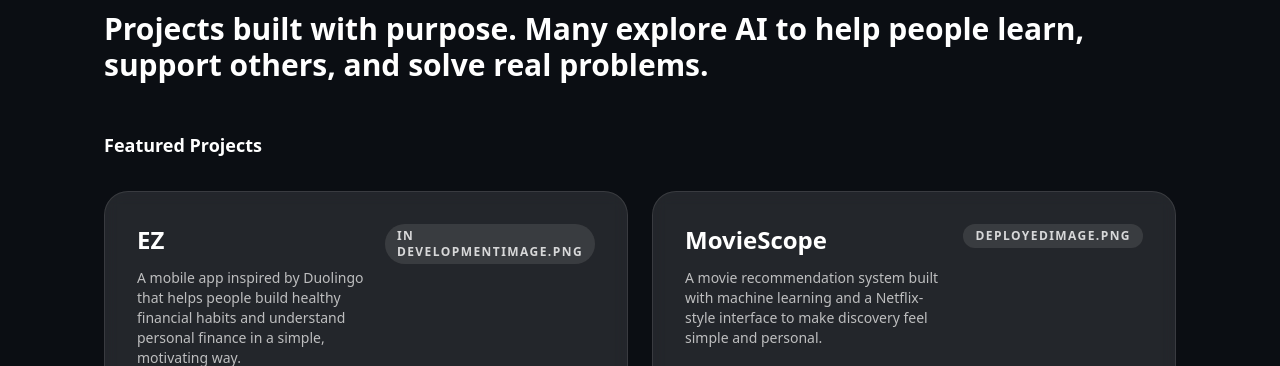
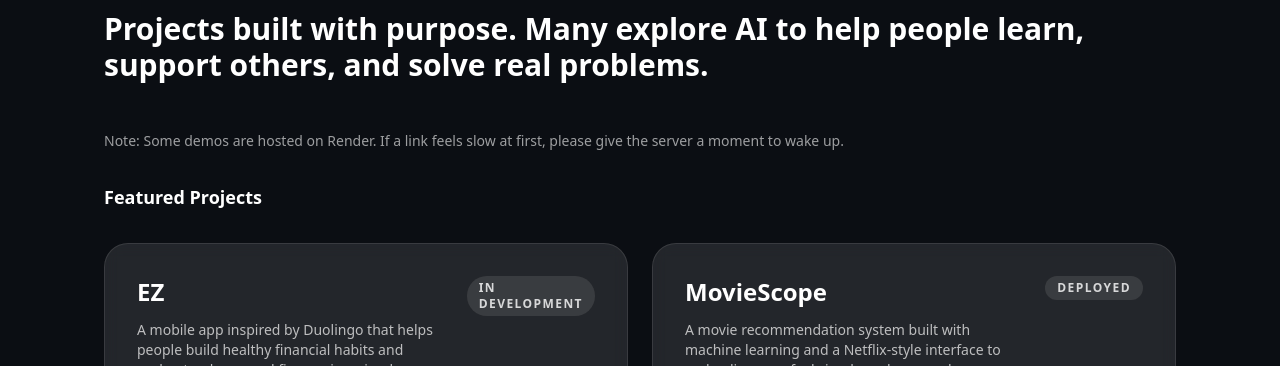
Before and after one commit to Jdtorres59/portfolio-jdt, a Next.js app: page / in a window 1280 px wide. Shown: the part 2087-2453 px from the top of the page. Built offline with nearby package versions, Linux system fonts and the light colour scheme.

Commit message:
Deploy bug fixed

```diff
--- a/src/components/sections/projects-section.tsx
+++ b/src/components/sections/projects-section.tsx
@@ -34,6 +34,7 @@ export function ProjectsSection() {
       title={dictionary.projects.title}
       subtitle={dictionary.projects.subtitle}
     >
+      <p className="mb-8 text-sm text-white/60">{dictionary.projects.note}</p>
       <div className="space-y-16">
         {grouped.map(({ category, items }) => {
           if (items.length === 0) return null;
@@ -125,7 +126,7 @@ function ProjectCard({ project, index, featured }: ProjectCardProps) {
                 <p className="mt-3 text-sm text-white/70">{description}</p>
               </div>
               <Badge className={statusStyles[project.status]} variant="status">
-                {statusLabel}image.png
+                {statusLabel}
               </Badge>
             </div>
             {video && isVerticalVideo ? (
--- a/src/components/ui/button.tsx
+++ b/src/components/ui/button.tsx
@@ -31,7 +31,7 @@ export function Button(props: ButtonProps | AnchorProps) {
   const classes = cn(baseStyles, variants[variant], className);
 
   if (href) {
-    const anchorProps = rest as AnchorProps;
+    const anchorProps = rest as Omit<AnchorProps, "href">;
     return <a href={href} className={classes} {...anchorProps} />;
   }
 
--- a/src/content/i18n.ts
+++ b/src/content/i18n.ts
@@ -190,6 +190,8 @@ export const i18n: Record<
       title: "Projects",
       subtitle:
         "Projects built with purpose. Many explore AI to help people learn, support others, and solve real problems.",
+      note:
+        "Note: Some demos are hosted on Render. If a link feels slow at first, please give the server a moment to wake up.",
       categories: {
         featured: "Featured Projects",
         ai: "AI Tools",
@@ -346,6 +348,8 @@ export const i18n: Record<
       title: "Proyectos",
       subtitle:
         "Proyectos construidos con propósito. Muchos exploran la IA para ayudar a aprender, apoyar a otros y resolver problemas reales.",
+      note:
+        "Nota: Algunas demos están en Render. Si un enlace tarda al inicio, espera un momento mientras el servidor se activa.",
       categories: {
         featured: "Proyectos destacados",
         ai: "Herramientas de IA",
```
